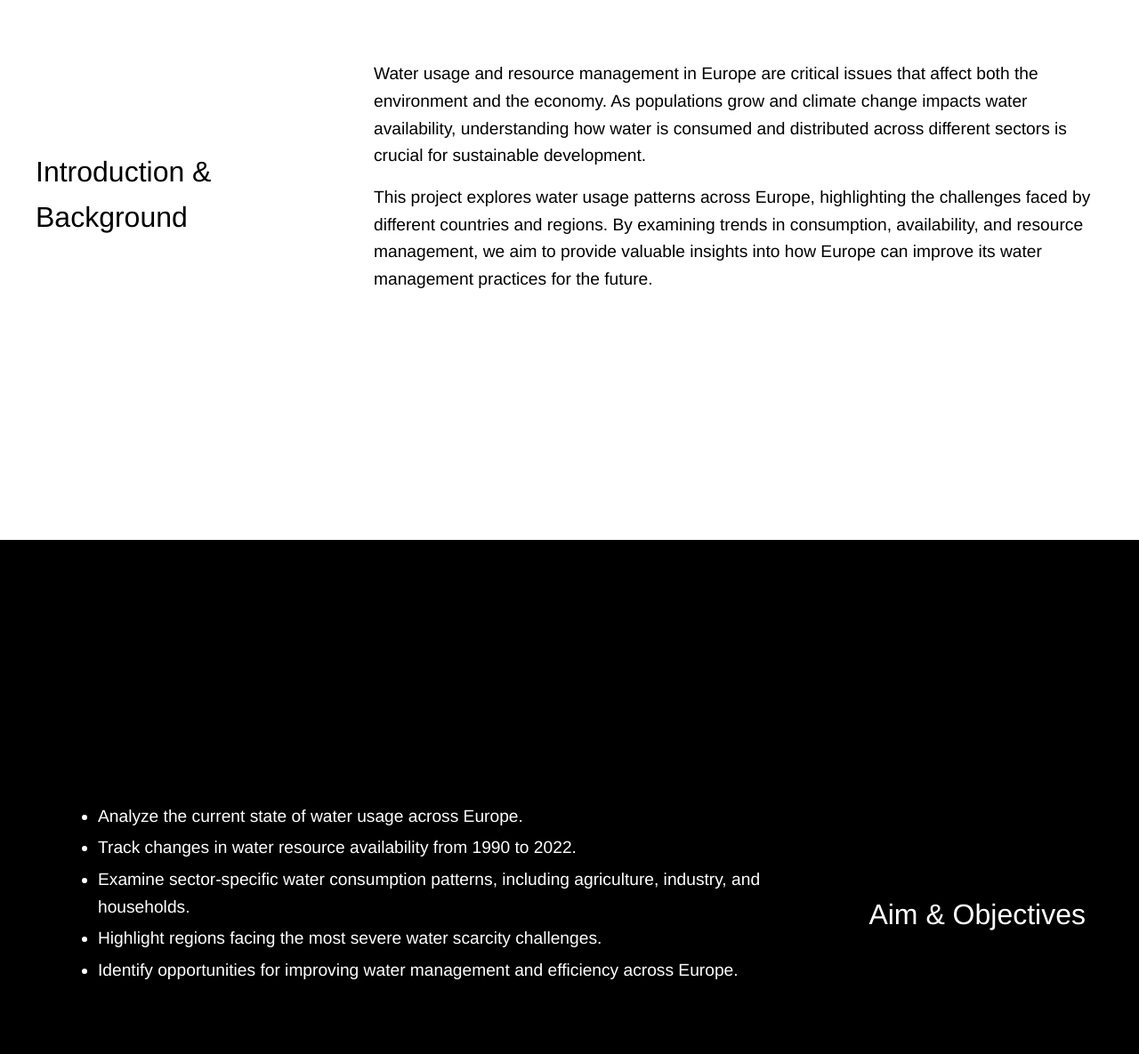
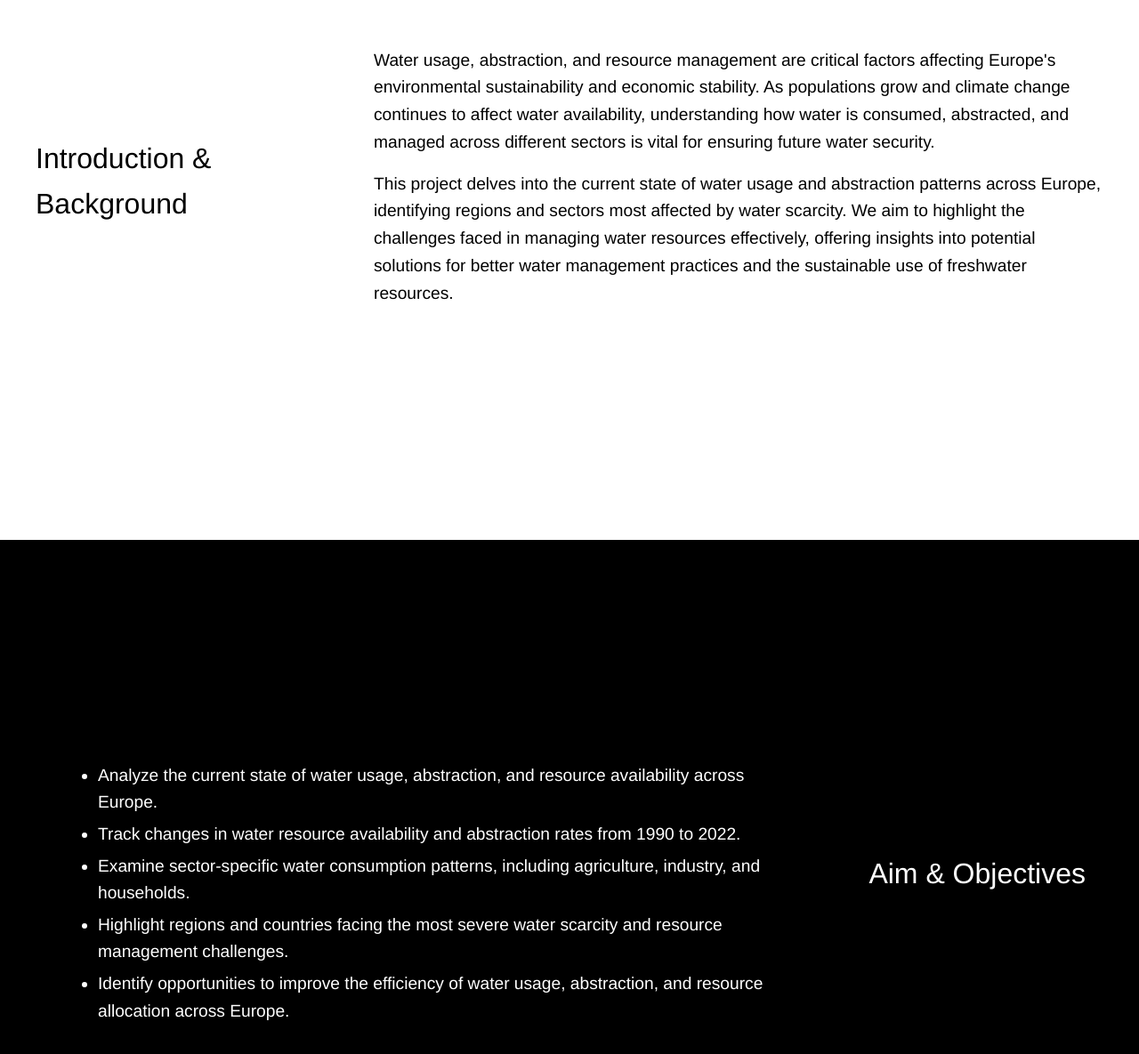
Before and after one commit to bdsimry/HydroScope, a plain HTML site: page index.html in a window 1280 px wide. Shown: the part 1043-2228 px from the top of the page at 89% size. Drawn offline with nearby package versions, Linux system fonts and the light colour scheme.

Commit message:
Update index.html

```diff
--- a/index.html
+++ b/index.html
@@ -33,7 +33,7 @@
     <section class="title-section">
         <div class="title-content">
             <h1>In 2019, <span class="count count-small" data-target="38">0</span>% of the EU's population faced water scarcity. By 2050, WWF estimates <span class="count" data-target="17">0</span>% will be at high risk, emphasizing the need for better water management and awareness.</h1>
-            <p class="subtitle">HydroScope: A Deep Dive into Europe's Water & Resource Dynamic</p>
+            <p class="subtitle">HydroScope: A Deep Dive into Europe's Water Usage, Abstraction & Resource Dynamic</p>
         </div>
     </section>
 
@@ -46,8 +46,8 @@
             </div>
             <!-- Right aligned text content -->
             <div class="intro-text">
-                <p>Water usage and resource management in Europe are critical issues that affect both the environment and the economy. As populations grow and climate change impacts water availability, understanding how water is consumed and distributed across different sectors is crucial for sustainable development.</p>
-                <p>This project explores water usage patterns across Europe, highlighting the challenges faced by different countries and regions. By examining trends in consumption, availability, and resource management, we aim to provide valuable insights into how Europe can improve its water management practices for the future.</p>
+                <p>Water usage, abstraction, and resource management are critical factors affecting Europe's environmental sustainability and economic stability. As populations grow and climate change continues to affect water availability, understanding how water is consumed, abstracted, and managed across different sectors is vital for ensuring future water security.</p>
+                <p>This project delves into the current state of water usage and abstraction patterns across Europe, identifying regions and sectors most affected by water scarcity. We aim to highlight the challenges faced in managing water resources effectively, offering insights into potential solutions for better water management practices and the sustainable use of freshwater resources.</p>
             </div>
         </div>
     </section>
@@ -58,11 +58,11 @@
             <!-- Left aligned list content -->
             <div class="objectives-text">
                 <ul>
-                    <li>Analyze the current state of water usage across Europe.</li>
-                    <li>Track changes in water resource availability from 1990 to 2022.</li>
+                    <li>Analyze the current state of water usage, abstraction, and resource availability across Europe.</li>
+                    <li>Track changes in water resource availability and abstraction rates from 1990 to 2022.</li>
                     <li>Examine sector-specific water consumption patterns, including agriculture, industry, and households.</li>
-                    <li>Highlight regions facing the most severe water scarcity challenges.</li>
-                    <li>Identify opportunities for improving water management and efficiency across Europe.</li>
+                    <li>Highlight regions and countries facing the most severe water scarcity and resource management challenges.</li>
+                    <li>Identify opportunities to improve the efficiency of water usage, abstraction, and resource allocation across Europe.</li>
                 </ul>
             </div>
 
```
